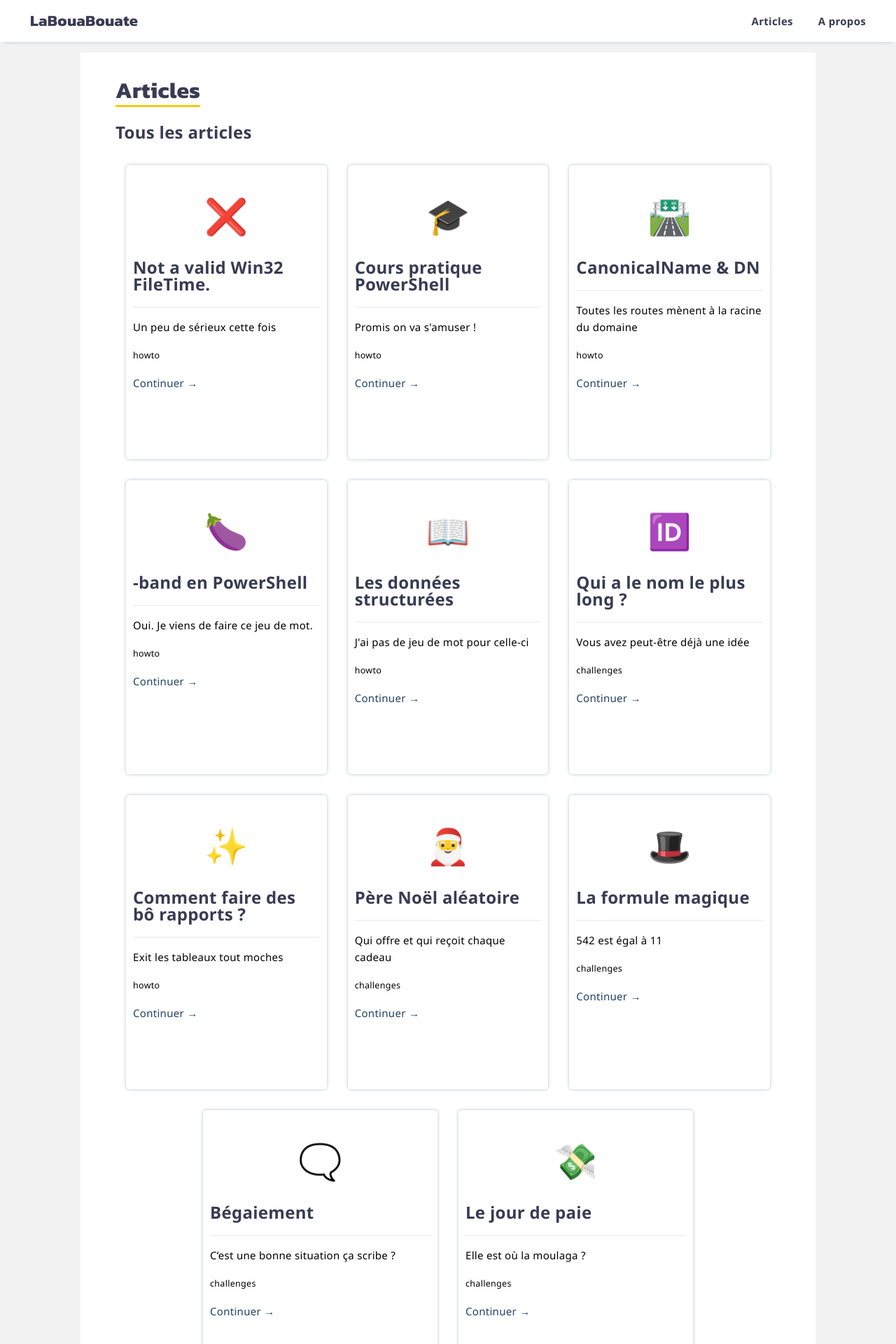
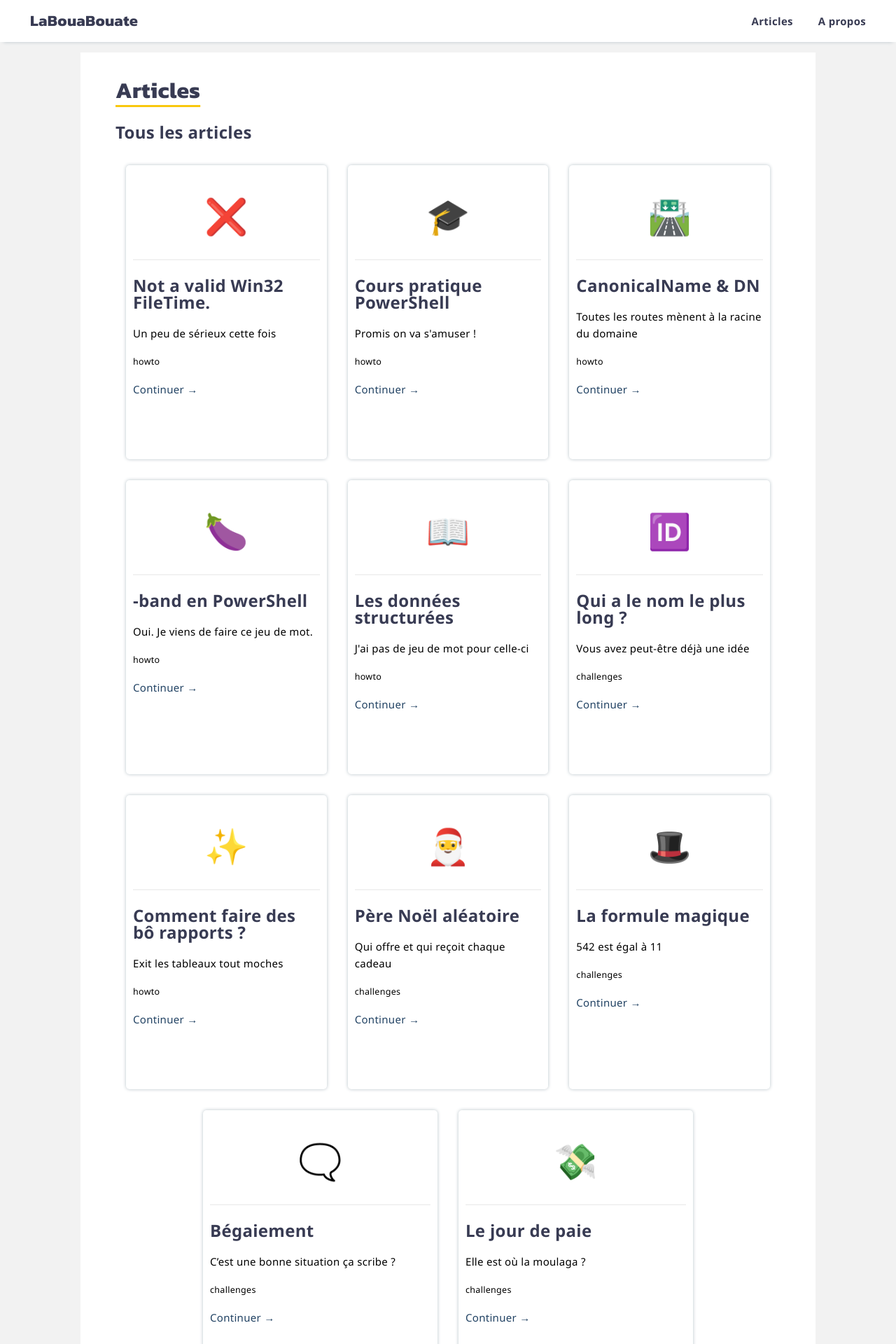
Before and after one commit to leobouard/leobouard.github.io, a Jekyll site: the page built from blog.md, in a window 1280 px wide. Shown: the top 1920 px of the page at 70% size. Built offline with Jekyll 4.4.1, drawn with Linux system fonts in a browser that asks for light colours; our own code applies the rules of GitHub Pages for plain Markdown files.

Commit message:
Update blog.md

```diff
--- a/blog.md
+++ b/blog.md
@@ -11,8 +11,8 @@ permalink: /blog
         {% if post.listed == true %}
             <article>
                 <p style="text-align: center; font-size: 50px;">{{ post.icon }}</p>
+                <hr style="background-color: {{ post.thumbnailColor }};">
                 <h2>{{ post.title }}</h2>
-                <hr style="color: {{ post.thumbnailColor }};">
                 <p>{{ post.description }}</p>
                 <p><small>{{ post.tags }}</small></p>
                 <p><a href="{{ post.id }}">Continuer →</a></p>
```
